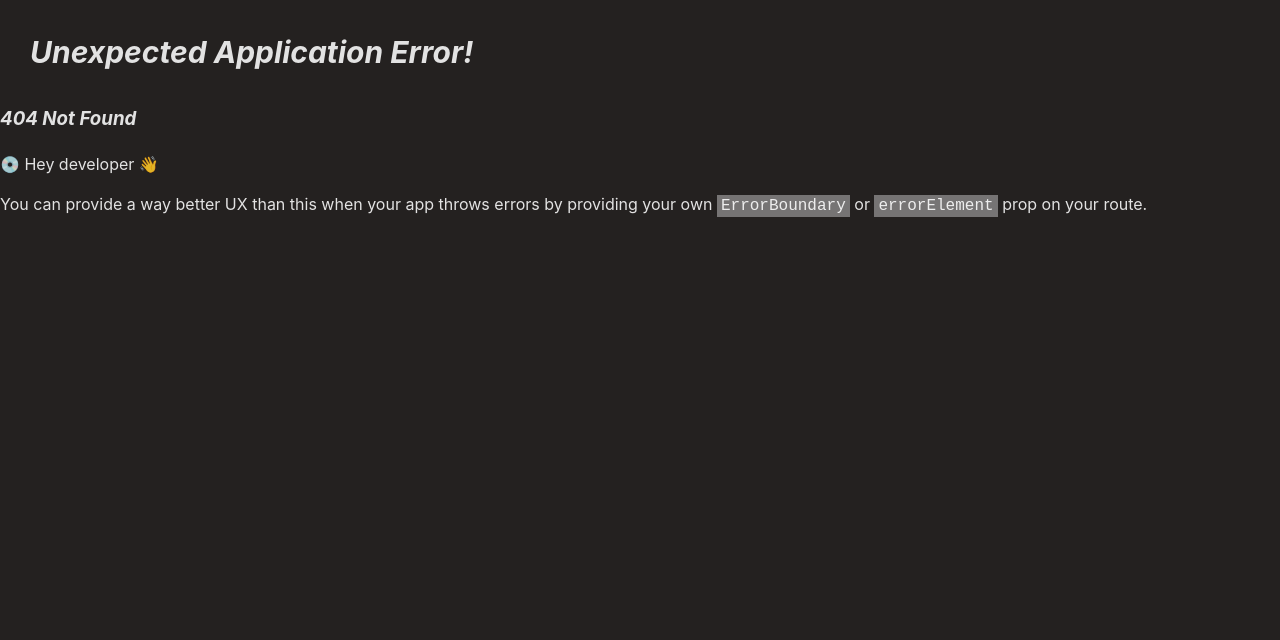
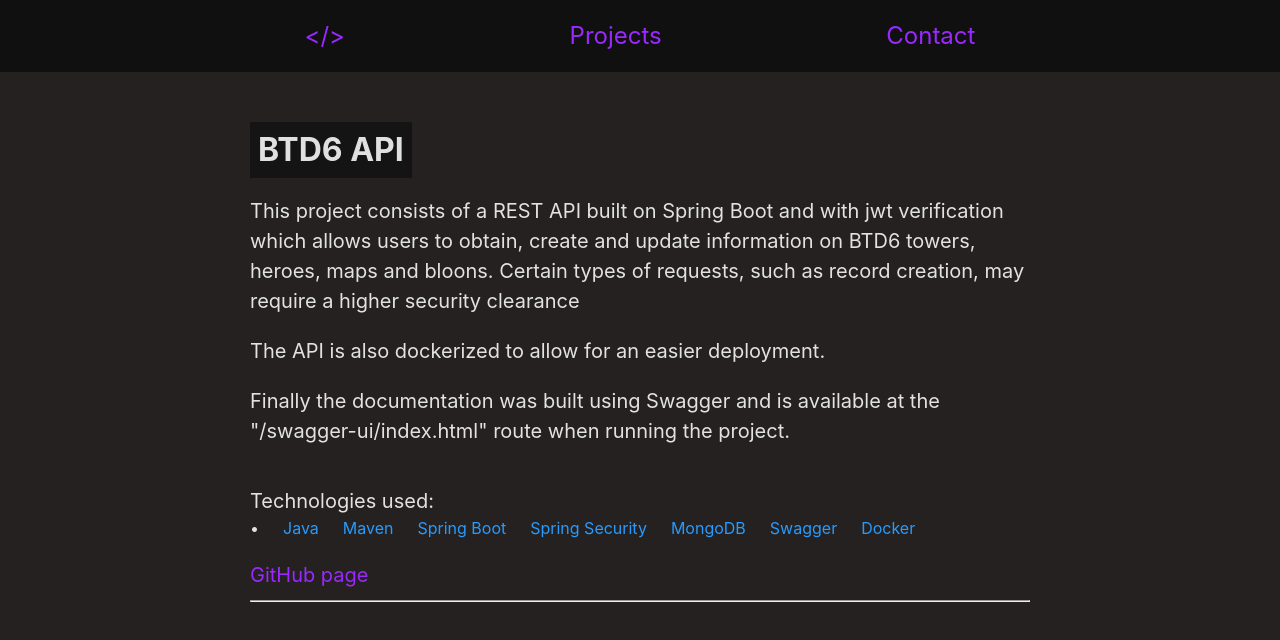
Before and after one commit to Cecilio0/personal-webpage, a React (Vite) app: page /personal-webpage/projects in a window 1280 px wide. Before the commit this address had no page. Shown: the top 640 px of the page. Built offline with nearby package versions, Linux system fonts and the light colour scheme.

Commit message:
Fix: corrected routes

```diff
--- a/src/components/NavBar.tsx
+++ b/src/components/NavBar.tsx
@@ -7,15 +7,15 @@ function NavBar() {
     {
       // Logo placeholder
       field: "</>",
-      route: "/",
+      route: "/personal-webpage",
     },
     {
       field: "Projects",
-      route: "/projects",
+      route: "/personal-webpage/projects",
     },
     {
       field: "Contact",
-      route: "/contact",
+      route: "/personal-webpage/contact",
     },
   ];
 
--- a/src/main.tsx
+++ b/src/main.tsx
@@ -13,17 +13,22 @@ import "./index.css";
 
 const router = createBrowserRouter([
   {
+    path: "/",
+    element: <Error />,
+    errorElement: <Error />,
+  },
+  {
     path: "/personal-webpage",
     element: <App />,
     errorElement: <Error />,
   },
   {
-    path: "/projects",
+    path: "/personal-webpage/projects",
     element: <Projects />,
     errorElement: <Error />,
   },
   {
-    path: "/contact",
+    path: "/personal-webpage/contact",
     element: <Contact />,
     errorElement: <Error />,
   },
--- a/src/routes/App.tsx
+++ b/src/routes/App.tsx
@@ -83,7 +83,7 @@ function App() {
           <p>
             If you are interested in checking out some of the projects I have
             done I would encourage you to check out the&nbsp;
-            <Link to={`/projects`} className="link-p">
+            <Link to={`/personal-webpage/projects`} className="link-p">
               projects
             </Link>
             &nbsp;tab or my&nbsp;
@@ -94,7 +94,7 @@ function App() {
           </p>
           <p>
             If you are interested in contacting me you can go to the&nbsp;
-            <Link to={`/contact`} className="link-p">
+            <Link to={`/personal-webpage/contact`} className="link-p">
               contact
             </Link>
             &nbsp;tab, which contains all of my public socials and contact
--- a/src/routes/error/Error.tsx
+++ b/src/routes/error/Error.tsx
@@ -11,7 +11,7 @@ function Error() {
         <p>
           The route you just tried to follow does not exist, please go back to
           the&nbsp;
-          <Link to={`/`}>
+          <Link to={`/personal-webpage`}>
             <p className="link-p">landing page</p>
           </Link>
         </p>
```
